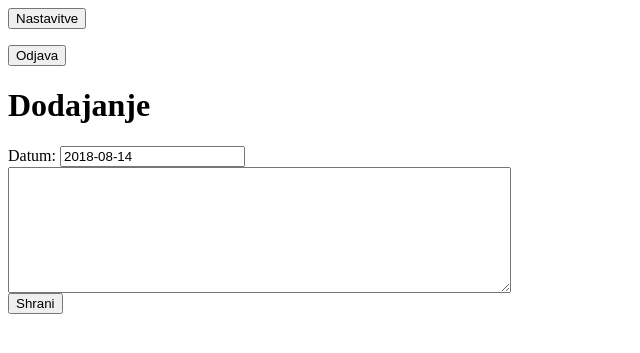
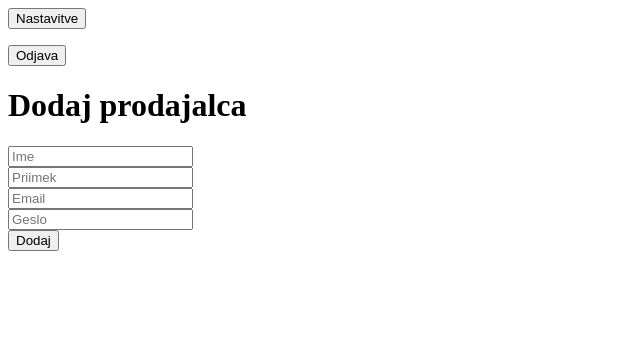
Before and after one commit to gazvoda/spletna-ml, a PHP site: page /certs/admin/doma-admin.php?do=add in a window 1280 px wide. Shown: the top 353 px of the page, without its empty margins (0-640 px from the left). Run offline with PHP 8.4, Linux system fonts and the light colour scheme.

Commit message:
Change user name of seller

```diff
--- a/certs/admin/doma-admin.php
+++ b/certs/admin/doma-admin.php
@@ -29,56 +29,80 @@ require_once '../../db/database_spletna.php';
         </form>
 
         <?php
-        // VNOS -- ZASLONSKA MASKA
+        // VNOS PRODAJALCA -- ZASLONSKA MASKA
         if (isset($_GET["do"]) && $_GET["do"] == "add"):
             ?>
-            <h1>Dodajanje</h1>
+            <h1>Dodaj prodajalca</h1>
             <form action="<?= $_SERVER["PHP_SELF"] ?>" method="post">
                 <input type="hidden" name="do" value="add" />
-                Datum: <input type="text" name="joke_date" value="<?= date("Y-m-d") ?>" /><br />
-                <textarea rows="8" cols="60" name="joke_text"></textarea><br />
-                <input type="submit" value="Shrani" />
+                <input type="text" name="ime_prodajalca" placeholder="Ime" /><br />
+                <input type="text" name="priimek_prodajalca" placeholder="Priimek" /><br />
+                <input type="text" name="email_prodajalca" placeholder="Email" /><br />
+                <input type="password" name="geslo_prodajalca" placeholder="Geslo" /><br />
+                <input type="submit" value="Dodaj" />
             </form>
             <?php
-        // UREJANJE -- ZASLONSKA MASKA
+        // UREJANJE PRODAJALCA -- ZASLONSKA MASKA
         elseif (isset($_GET["do"]) && $_GET["do"] == "edit"):
             ?>
             <h1>Urejanje</h1>
             <?php
             try {
-                $joke = DBJokes::get($_GET["id"]); // POIZVEDBA V PB
+                $prodajalec = DBSpletna::getUser($_GET["id"])[0]; // POIZVEDBA V PB
+                //var_dump($prodajalec);
             } catch (Exception $e) {
                 echo "Napaka pri poizvedbi: " . $e->getMessage();
             }
 
-            $id = $joke["id"];
-            $date = $joke["joke_date"];
-            $text = $joke["joke_text"];
+            $id = $prodajalec["id"];
+            $ime = $prodajalec["ime"];
+            $priimek = $prodajalec["priimek"];
+            $email = $prodajalec["email"];
             ?>
             <h2>Urejanje zapisa id = <?= $id ?></h2>
             <form action="<?= $_SERVER["PHP_SELF"] ?>" method="post">
                 <input type="hidden" name="id" value="<?= $id ?>" />
-                <input type="hidden" name="do" value="edit" />
-                Datum: <input type="text" name="joke_date" value="<?= $date ?>" /><br />
-                <textarea rows="8" cols="60" name="joke_text"><?= $text ?></textarea><br />
-                <input type="submit" value="Shrani" />
+                <input type="hidden" name="do" value="edit_ime" />
+                <input type="text" name="ime_prodajalca" placeholder="Ime" />
+                <input type="submit" value="Spremeni" />
+            </form>
+            <form action="<?= $_SERVER["PHP_SELF"] ?>" method="post">
+                <input type="hidden" name="id" value="<?= $id ?>" />
+                <input type="hidden" name="do" value="edit_priimek" />
+                <input type="text" name="priimek_prodajalca" placeholder="Priimek" />
+                <input type="submit" value="Spremeni" />
+            </form>
+            <form action="<?= $_SERVER["PHP_SELF"] ?>" method="post">
+                <input type="hidden" name="id" value="<?= $id ?>" />
+                <input type="hidden" name="do" value="edit_email" />
+                <input type="text" name="email_prodajalca" placeholder="Email" />
+                <input type="submit" value="Spremeni" />
+            </form>
+            <form action="<?= $_SERVER["PHP_SELF"] ?>" method="post">
+                <input type="hidden" name="id" value="<?= $id ?>" />
+                <input type="hidden" name="do" value="edit_geslo" />
+                <input type="password" name="geslo_prodajalca" placeholder="Geslo" />
+                <input type="submit" value="Spremeni" />
             </form>
 
-            <h2>Izbris zapisa</h2>
+            <h2>Izbris prodajalca</h2>
             <form action="<?= $_SERVER["PHP_SELF"] ?>" method="post">
                 <input type="hidden" name="id" value="<?= $id ?>" />
                 <input type="hidden" name="do" value="delete" />
                 <input type="submit" value="Briši" />
             </form>
             <?php
-        // POSODABLJANJE ZAPISA V PB
-        elseif (isset($_POST["do"]) && $_POST["do"] == "edit"):
+        // POSODABLJANJE ZAPISA IMENA PRODAJALCA V PB
+        elseif (isset($_POST["do"]) && $_POST["do"] == "edit_ime"):
             ?>
             <h1>Posodobitev zapisa</h1>
             <?php
             try {
-                DBJokes::update($_POST["id"], $_POST["joke_date"], $_POST["joke_text"]);
-                echo "Šala uspešno posodobljena. <a href='$_SERVER[PHP_SELF]'>Na prvo stran.</a></p>";
+                // var_dump($_POST);
+                // var_dump($_SESSION["ime_prodajalca"]);
+                // die();
+                DBSpletna::updateFirstName($_POST["id"], $_POST["ime_prodajalca"]);
+                echo "Ime uspešno posodobljeno. <a href='$_SERVER[PHP_SELF]'>Na prvo stran.</a></p>";
             } catch (Exception $e) {
                 echo "<p>Napaka pri zapisu: {$e->getMessage()}.</p>";
             }
@@ -115,6 +139,8 @@ require_once '../../db/database_spletna.php';
             try {
                 $vsi_prodajalci = DBSpletna::getAllRole("prodajalec");
                 var_dump($vsi_prodajalci);
+                $orders = DBSpletna::getAllOrders();
+                var_dump($orders);
             } catch (Exception $e) {
                 echo "Prišlo je do napake: {$e->getMessage()}";
             }
```
